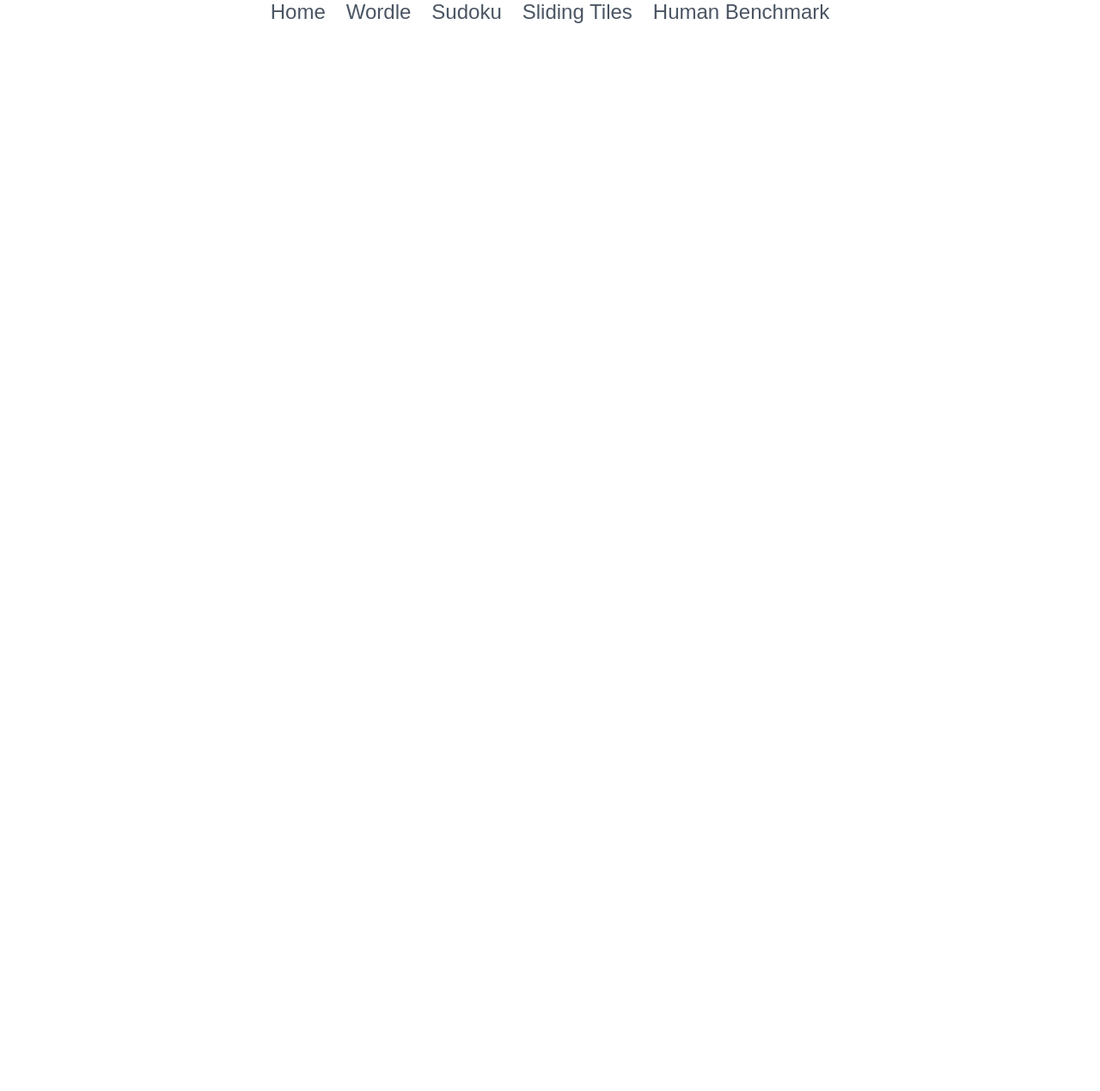
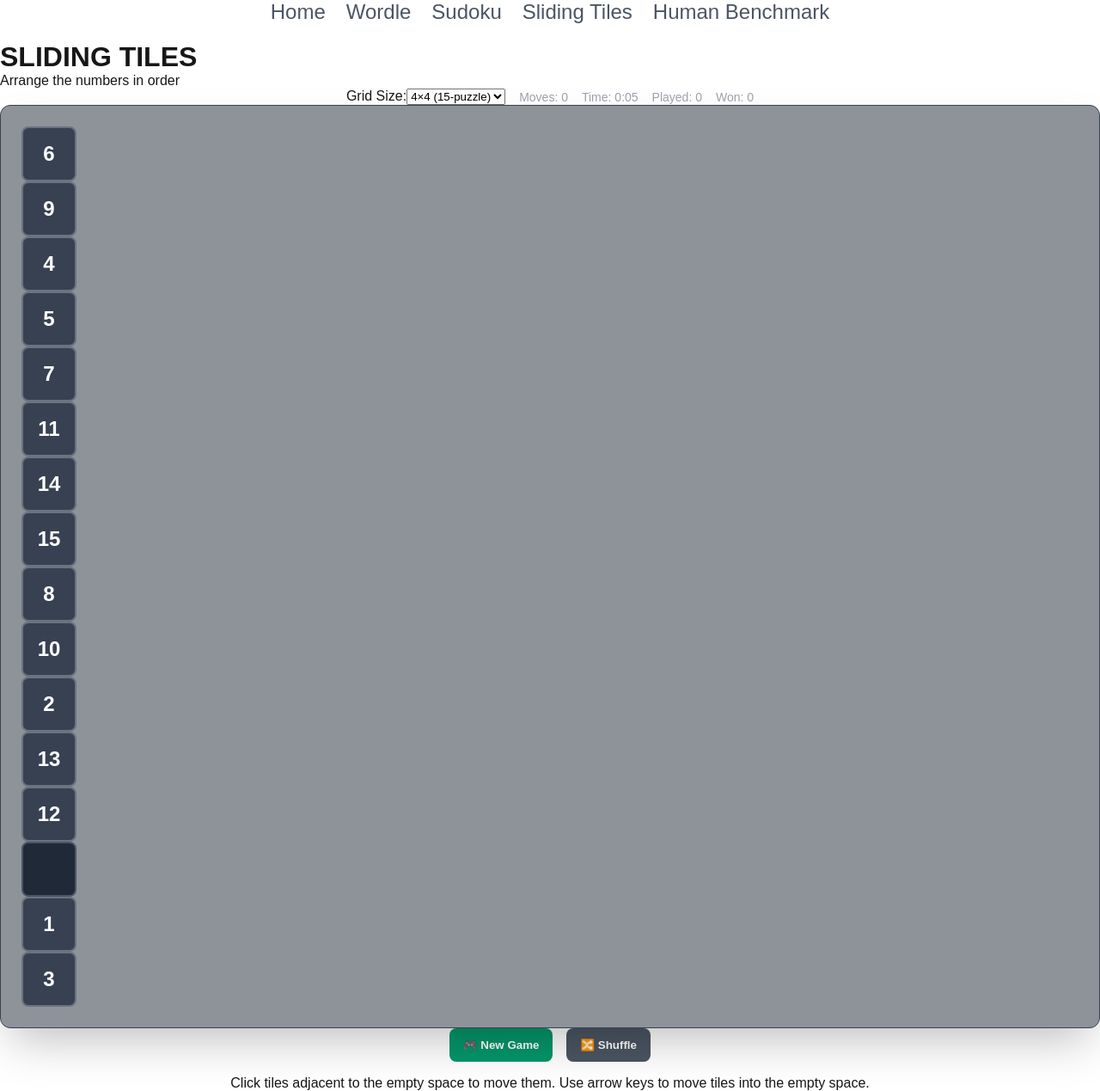
Before and after one commit to bananaNuggets75/brain-exercise-games, a Next.js app: page /sliding-tiles in a window 1280 px wide. Shown: the whole page at 86% size. Before the commit the page ends 800 px from the top, so only its background shows below. Built offline with nearby package versions, Linux system fonts and the light colour scheme.

Commit message:
feat: render game board, UI controls, and player stats

```diff
--- a/app/sliding-tiles/page.tsx
+++ b/app/sliding-tiles/page.tsx
@@ -278,9 +278,89 @@ const SlidingTilesPage: React.FC = () => {
 
 
 
-return (
-  <div></div>
-);
+  return (
+    <div className="sliding-tiles-container">
+      <div className="sliding-tiles-header">
+        <h1 className="sliding-tiles-title">SLIDING TILES</h1>
+        <p className="sliding-tiles-subtitle">Arrange the numbers in order</p>
+
+        <div className="game-controls">
+          <div className="size-selector">
+            <label>Grid Size:</label>
+            <select
+              value={gridSize}
+              onChange={(e) => setGridSize(parseInt(e.target.value) as GridSize)}
+              disabled={isShuffling}
+            >
+              <option value={3}>3×3 (8‑puzzle)</option>
+              <option value={4}>4×4 (15‑puzzle)</option>
+              <option value={5}>5×5 (24‑puzzle)</option>
+            </select>
+          </div>
+
+          <div className="game-info">
+            <span>Moves: {moves}</span>
+            <span>Time: {formatTime(elapsedTime)}</span>
+          </div>
+
+          <div className="game-stats">
+            <span>Played: {stats.played}</span>
+            <span>Won: {stats.won}</span>
+            {stats.bestMoves !== null && <span>Best Moves: {stats.bestMoves}</span>}
+            {stats.bestTime !== null && <span>Best Time: {formatTime(stats.bestTime)}</span>}
+          </div>
+        </div>
+      </div>
+
+      <div className="game-board">
+        {isShuffling ? (
+          <div className="shuffling-indicator">
+            <div className="shuffle-spinner"></div>
+            <p>Shuffling puzzle...</p>
+          </div>
+        ) : (
+          <div className={`tiles-grid grid-${gridSize}`}>
+            {grid.map((row, rowIndex) =>
+              row.map((value, colIndex) => (
+                <div
+                  key={`${rowIndex}-${colIndex}`}
+                  className={getTileClass(rowIndex, colIndex, value)}
+                  onClick={() => handleTileClick(rowIndex, colIndex)}
+                >
+                  {value !== null && <span className="tile-number">{value}</span>}
+                </div>
+              ))
+            )}
+          </div>
+        )}
+      </div>
+
+      <div className="game-controls-bottom">
+        <div className="action-buttons">
+          <button
+            onClick={() => setShowNewGameModal(true)}
+            className="action-button new-game"
+            disabled={isShuffling}
+          >
+            🎮 New Game
+          </button>
+
+          <button
+            onClick={startNewGame}
+            className="action-button shuffle"
+            disabled={isShuffling}
+          >
+            🔀 Shuffle
+          </button>
+        </div>
+
+        <div className="hint-text">
+          Click tiles adjacent to the empty space to move them. Use arrow keys to move tiles into the empty space.
+        </div>
+      </div>
+      </div>
+  );
+
 };
 
 export default SlidingTilesPage;
```
